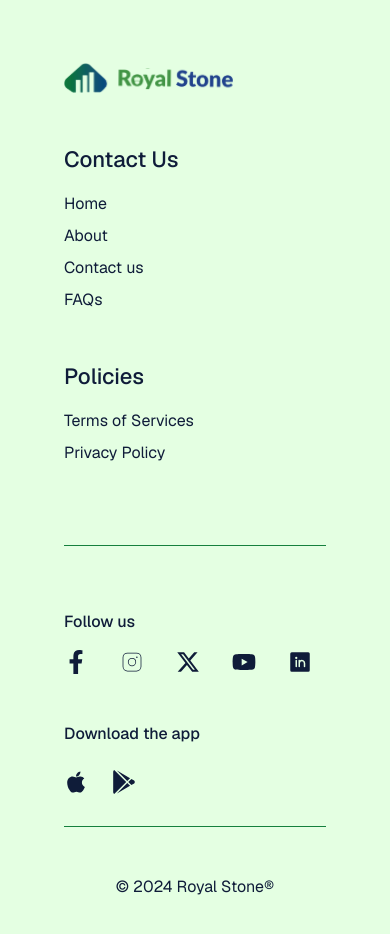
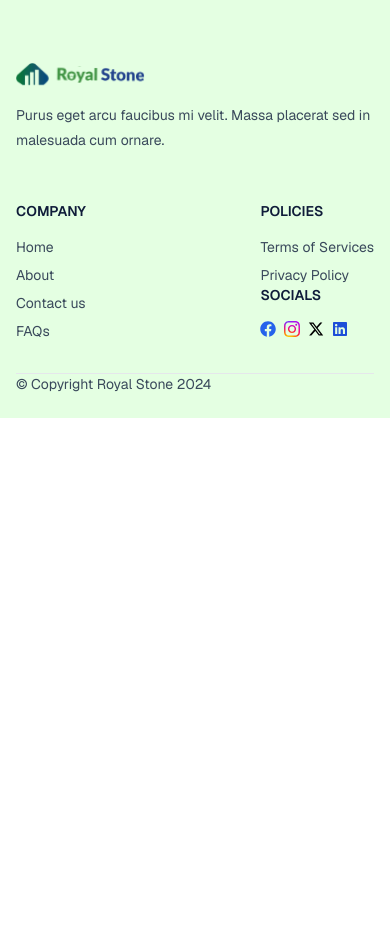
Before and after one commit to techmad60/Royal-Stone, a Next.js app: page / in a window 390 px wide. Shown: the part 4682-5616 px from the top of the page. After the commit the page ends 5100 px from the top, so only its background shows below. Built offline with nearby package versions, Linux system fonts and the light colour scheme.

Commit message:
Landing Page done

```diff
--- a/app/globals.css
+++ b/app/globals.css
@@ -2,3 +2,7 @@
 @tailwind base;
 @tailwind components;
 @tailwind utilities;
+
+/* .instagram {
+    background: linear-gradient(45deg, #f09433, #e6683c, #dc2743, #cc2366, #bc1888);
+} */
--- a/app/layout.tsx
+++ b/app/layout.tsx
@@ -12,7 +12,7 @@ export default function RootLayout({
   children: React.ReactNode;
 }) {
   return (
-    <html lang="en" className={GeistSans.className}>
+    <html lang="en" className={`${GeistSans.className} `}>
       <body>{children}</body>
     </html>
   );
--- a/app/page.tsx
+++ b/app/page.tsx
@@ -7,7 +7,7 @@ import Footer from "../components/sections/Footer";
 
 export default function Home() {
   return (
-    <div className={`bg-color-two`}>
+    <div className={`bg-color-two flex flex-col`}>
       <Header />
        <Main />
       <Footer />
--- a/components/sections/Footer.tsx
+++ b/components/sections/Footer.tsx
@@ -1,81 +1,58 @@
 // Footer Component
 import Image from 'next/image';
-import { FaFacebookF, FaApple, FaGooglePlay} from 'react-icons/fa';
-import { FaXTwitter, FaYoutube} from "react-icons/fa6";
-import { PiLinkedinLogoFill, PiInstagramLogoThin } from "react-icons/pi";
+import { FaXTwitter, FaLinkedin} from "react-icons/fa6";
+import { FaFacebook, FaInstagram } from "react-icons/fa";
 import Link from 'next/link';
-
 
 export default function Footer ({margin = ""}){
     return (
-        <footer className={`bg-color-two text-color-zero pt-8 px-16 flex flex-col lg:justify-center lg:items-center ${margin}`}>
-            <nav className="flex flex-col justify-start items-start mb-12 space-y-12 py-8 sm:grid grid-cols-2 sm:space-y-0 sm:gap-8 lg:flex lg:flex-row lg:space-y-0 lg:gap-[14rem] xl:gap-[18rem]" aria-label="footer-nav">
+        <footer className={` text-color-zero pt-8 px-4 flex flex-col lg:px-16 lg:justify-center lg:items-start mx-auto ${margin}`}>
+            <nav className="justify-start items-start space-y-12 border-b py-8 sm:grid grid-cols-2 sm:space-y-0 sm:gap-8 lg:border-none lg:flex lg:flex-row lg:space-y-0 lg:gap-36 xl:gap-72" aria-label="footer-nav">
 
                 {/* Logo Section */}
                 <section className="flex flex-col space-y-4 justify-start items-start flex-shrink-0">
-                    <Image src={"/images/logo.svg"} alt="Royal-Stone Logo" width={170} height={170}/>
+                    <Image src={"/images/logo.svg"} alt="Royal-Stone Logo" width={129} height={24.17}/>
+                    <p className='text-sm text-colour-five leading-[25px] sm:w-[300px] lg:w-[330px]'>Purus eget arcu faucibus mi velit. Massa placerat sed in malesuada cum ornare.</p>
                 </section>
 
-                {/* Contact Section */}
+                <div className='flex w-full justify-between lg:gap-20 xl:gap-44'>
+                {/* Company Section */}
                     <section className="flex flex-col space-y-4 justify-start items-start">
-                    <p className={`text-center text-[1.375rem] font-medium  whitespace-nowrap`}>Contact Us</p>
+                        <p className={`text-center text-sm font-semibold`}>COMPANY</p>
                         <ul className="flex flex-col gap-2">
-                        <Link href="/" className="hover:text-green-500 duration-300">Home</Link>
-                        <Link href="/about" className="hover:text-green-500 duration-300">About</Link>
-                        <Link href="/contact-us" className="hover:text-green-500 duration-300">Contact us</Link>
-                        <Link href="/faqs" className="hover:text-green-500 duration-300">FAQs</Link>
+                            <Link href="/" className="hover:text-green-500 duration-300 text-colour-five text-sm">Home</Link>
+                            <Link href="/about" className="hover:text-green-500 duration-300 text-colour-five text-sm">About</Link>
+                            <Link href="/contact-us" className="hover:text-green-500 duration-300 text-colour-five text-sm">Contact us</Link>
+                            <Link href="/faqs" className="hover:text-green-500 duration-300 text-colour-five text-sm">FAQs</Link>
+                        </ul>
+                    </section>
+                    <div className='flex flex-col lg:flex-row-reverse lg:gap-20 xl:gap-44'>
+                        {/* Policies Section */}
+                        <section className="flex flex-col space-y-4 justify-start items-start">
+                            <p className={`text-center text-sm font-semibold`}>POLICIES</p>
+                            <ul className="flex flex-col gap-2 ">
+                                <Link href="/terms-of-service" className='hover:text-green-500 duration-300 text-colour-five text-sm'>Terms of Services</Link>
+                                <Link href="/privacy-policy" className='hover:text-green-500 duration-300 text-colour-five text-sm'>Privacy Policy</Link>
                             </ul>
                         </section>
 
-                {/* Policies Section */}
-                <section className="flex flex-col space-y-4 justify-start items-start">
-                    <p className={`text-center text-[1.375rem] font-medium  whitespace-nowrap`}>Policies</p>
-                    <ul className="flex flex-col gap-2 ">
-                        <Link href="/terms-of-service" className='whitespace-nowrap hover:text-green-500 duration-300'>Terms of Services</Link>
-                        <Link href="/privacy-policy" className='hover:text-green-500 duration-300'>Privacy Policy</Link>
+                        {/* Socials */}
+                        <section className="flex flex-col space-y-4 justify-start items-start lg:mt-0">
+                            <p className={`text-center text-sm font-semibold `}>SOCIALS</p>
+                            <ul className="flex flex-row space-x-2 lg:space-x-0 lg:grid grid-cols-2 lg:gap-3">
+                                <li><a href="" className='hover:text-green-500 duration-300 text-blue-600'><FaFacebook/></a></li>
+                                <li><a href="" className='hover:text-green-500 duration-300'> <Image src={"/images/instagram.svg"} alt="Instagram Logo" width={16} height={16}/></a></li>
+                                <li><a href="" className='hover:text-green-500 duration-300 text-blue-600'><FaXTwitter className='text-black'/></a></li>
+                                <li><a href="" className='hover:text-green-500 duration-300 text-blue-600'><FaLinkedin className='text-blue-700'/></a></li>
                             </ul>
                         </section>
-
-                {/* More From Dubai */}
-                {/* <section className="flex flex-col space-y-4 justify-start items-start">
-                    <p className={`text-center text-[1.375rem] font-medium  whitespace-nowrap`}>More from Dutiful</p>
-                    <ul className="">
-                        <Link href="/jobs" className='hover:text-green-500 duration-300'>Royal Stone jobs</Link>
-                    </ul>
-                </section> */}
+                    </div>
+                </div>
             </nav>
 
-            <div className='flex flex-col border-t border-b border-green-700 gap-12 pt-16 pb-8 lg:mx-12 lg:gap-[20rem] lg:flex-row xl:gap-[30rem]'>
-            {/* Socials Section */}
-                <section className="flex flex-col ">
-                    <nav className="flex flex-col gap-4 lg:flex-row">
-                        <p className='font-medium whitespace-nowrap'>Follow us</p>
-                        <ul className="flex space-x-8 ">
-                            <li><a href="" className="text-2xl hover:text-green-500 duration-300"><FaFacebookF/></a></li>
-                            <li><a href="" className="text-2xl hover:text-green-500 duration-300"><PiInstagramLogoThin/></a></li>
-                            <li><a href="" className="text-2xl hover:text-green-500 duration-300"><FaXTwitter/></a></li>
-                            <li><a href="" className="text-2xl hover:text-green-500 duration-300"><FaYoutube/></a></li>
-                            <li><a href="" className="text-2xl hover:text-green-500 duration-300"><PiLinkedinLogoFill/></a></li>
-
-                        </ul>
-                    </nav>
-                </section>
-
-            {/*Download section*/}
-                <section className="flex flex-col">
-                    <nav className="flex flex-col gap-6 lg:flex-row">
-                    <p className='font-medium whitespace-nowrap'>Download the app</p>
-                        <ul className="flex space-x-6">
-                            <li><a href="" className="text-2xl hover:text-green-500 duration-300"><FaApple/></a></li>
-                            <li><a href="" className="text-2xl hover:text-green-500 duration-300"><FaGooglePlay/></a></li>
-                        </ul>
-                    </nav>
-                </section>
-            </div>
-
             {/* Copyright Section */}
-            <div className='flex flex-col justify-center items-center gap-24 my-12 lg:flex-row self-center'>
-                <p>©  2024 Royal Stone®</p>
+            <div className='flex flex-col text-sm text-colour-five mb-6 lg:relative bottom-16'>
+                <p>© Copyright Royal Stone 2024</p>
 
             </div>
         </footer>
--- a/components/sections/Header.tsx
+++ b/components/sections/Header.tsx
@@ -5,7 +5,7 @@ export default function Header() {
 
   return (
     <header className="flex flex-col p-4 sm:px-8 md:px-12 lg:pt-8 lg:px-16 lg:items-center bg-color-two fixed w-full z-50">
-        <div className="max-w-[74.5rem] w-full">
+        <div className="max-w-[74.5rem] xl:max-w-[74rem] w-full">
           <Navbar/>
         </div>
     </header>
--- a/components/sections/Main.tsx
+++ b/components/sections/Main.tsx
@@ -181,9 +181,9 @@ export default function Main () {
                         <p className="text-sm text-colour-five leading-base my-4 w-[345px] xl:w-[487px]">Proin quam varius facilisis urna. Viverra at vitae lacus at ut volutpat. Amet commodo venenatis in congue</p>
                     </div>
 
-                    <div className="flex flex-col space-y-4 justify-center items-center my-4 lg:grid lg:grid-cols-2 lg:my-0 lg:space-y-0 lg:gap-4">
+                    <div className="flex flex-col space-y-4 justify-center items-center my-4 sm:grid sm:grid-cols-2 sm:gap-4 lg:my-0 lg:space-y-0 lg:gap-4">
                         {/* Fast Transactions */}
-                        <section className="flex flex-col justify-center items-center bg-color-three p-4 border rounded-[29.34px] text-center w-[345px] h-[94px] lg:w-[257px]">
+                        <section className="flex flex-col justify-center items-center bg-color-three p-4 border rounded-[29.34px] text-center w-[345px] h-[94px] sm:w-[300px] lg:w-[257px]">
                             <Image
                                 src={"/images/fast-transaction.svg"}
                                 alt="Fast Transactions Icon"
@@ -196,7 +196,7 @@ export default function Main () {
                         </section>
 
                         {/* Easy Configuration */}
-                        <section className="flex flex-col justify-center items-center bg-color-three p-4 border rounded-[29.34px] text-center w-[345px] h-[94px] lg:w-[257px]">
+                        <section className="flex flex-col justify-center items-center bg-color-three p-4 border rounded-[29.34px] text-center w-[345px] h-[94px] sm:w-[300px] lg:w-[257px]">
                             <Image
                                 src={"/images/easy-config.svg"}
                                 alt="Easy Configuration Icon"
@@ -209,7 +209,7 @@ export default function Main () {
                         </section>
 
                         {/* Secure Platform */}
-                        <section className="flex flex-col justify-center items-center bg-color-three p-4 border rounded-[29.34px] text-center w-[345px] h-[94px] lg:w-[257px]">
+                        <section className="flex flex-col justify-center items-center bg-color-three p-4 border rounded-[29.34px] text-center w-[345px] h-[94px] sm:w-[300px] lg:w-[257px]">
                             <Image
                                 src={"/images/secure-platform.svg"}
                                 alt="Secure Platform Icon"
@@ -222,7 +222,7 @@ export default function Main () {
                         </section>
 
                         {/* Easy to Use */}
-                        <section className="flex flex-col justify-center items-center bg-color-three p-4 border rounded-[29.34px] text-center w-[345px] h-[94px] lg:w-[257px]">
+                        <section className="flex flex-col justify-center items-center bg-color-three p-4 border rounded-[29.34px] text-center w-[345px] h-[94px] sm:w-[300px] lg:w-[257px]">
                             <Image
                                 src={"/images/easy-use.svg"}
                                 alt="Easy to Use Icon"
@@ -320,7 +320,7 @@ export default function Main () {
                 </div>
             </section>
 
-            <section className="flex flex-col justify-center items-center sm:px-4 lg:px-0">
+            <section className="flex flex-col justify-center items-center px-4 lg:px-0">
                 <DownloadApp />
             </section>
       </main>
--- a/components/ui/DownloadApp.tsx
+++ b/components/ui/DownloadApp.tsx
@@ -4,7 +4,7 @@ import GooglePlayButton from "./GooglePlayButton";
 
 export default function DownloadApp() {
     return (
-        <div className="flex flex-col justify-center w-full h-[191px] items-center bg-color-one text-center rounded-[20px] lg:h-[275px] lg:max-w-4xl xl:max-w-[76rem]">
+        <div className="flex flex-col justify-center w-full h-[191px] items-center bg-color-one text-center rounded-[20px] mx-4 bg-lim lg:h-[275px] lg:max-w-4xl xl:max-w-[76rem]">
             <h2 className={`text-white text-[22px] w-[312px] font-extrabold lg:text-[39px] lg:w-[523px]`}>Start putting your money in the right places</h2>
             <div className="flex justify-center items-center gap-2 mt-8">
                 <AppStoreButton textColor="text-color-one" backgroundColor="bg-white" width="w-152.19px" height="h-56.63px" />
```
Also changed, not shown: public/images/instagram.svg (added). Lines whose indentation alone changed are shown as unchanged.
